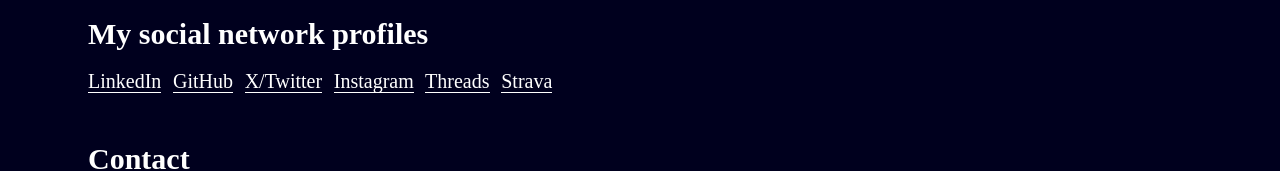
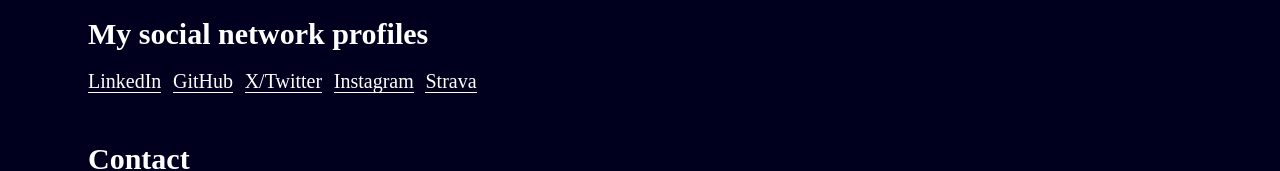
Before and after one commit to gbettineschi/gbettineschi.github.io, a plain HTML site: page index.html in a window 1280 px wide. Shown: the part 995-1166 px from the top of the page. Drawn offline with Linux system fonts and the light colour scheme; a web font is replaced by a local one.

Commit message:
Remove threads link

```diff
--- a/index.html
+++ b/index.html
@@ -68,7 +68,6 @@
 			<a href="https://www.instagram.com/gabriele.bettineschi/"
 				>Instagram</a
 			>
-			<a href="https://www.threads.net/@gabriele.bettineschi">Threads</a>
 			<a href="https://www.strava.com/athletes/58035025">Strava</a>
 		</p>
 		<h2>Contact</h2>
```
